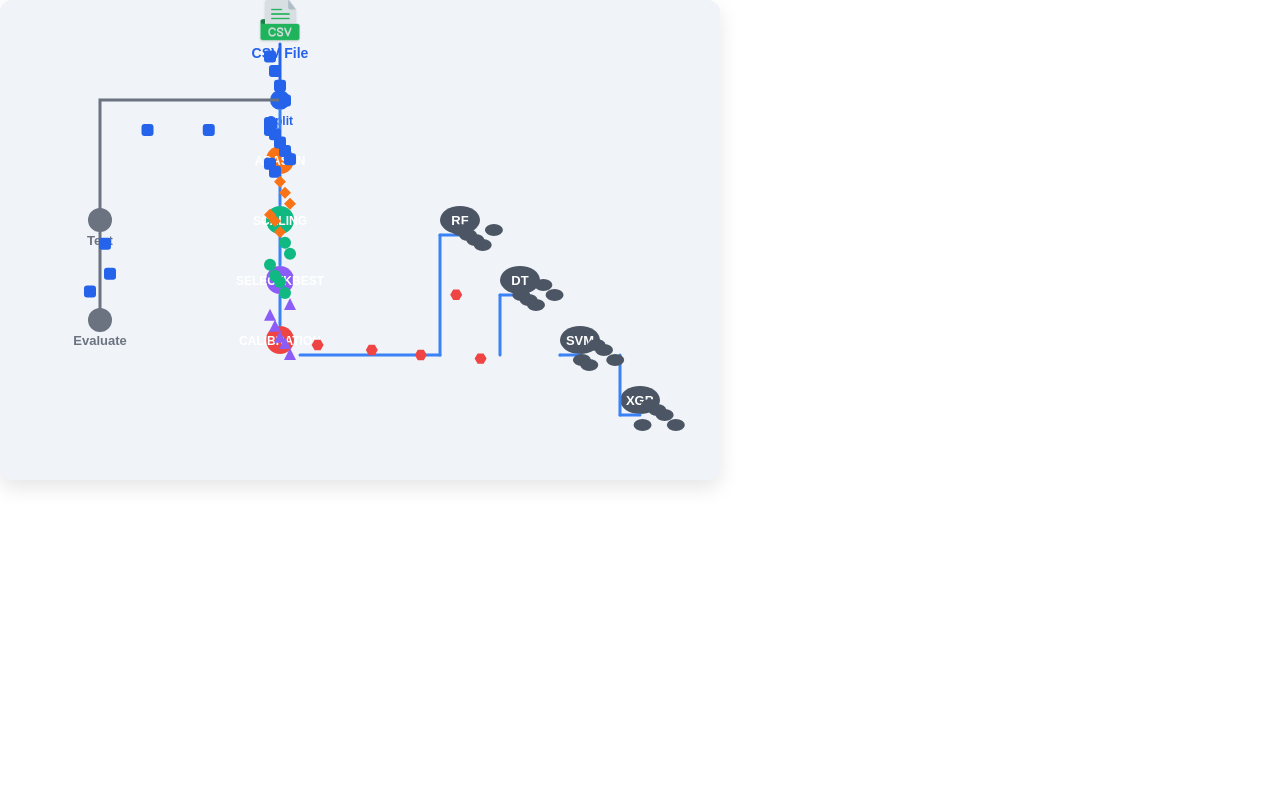
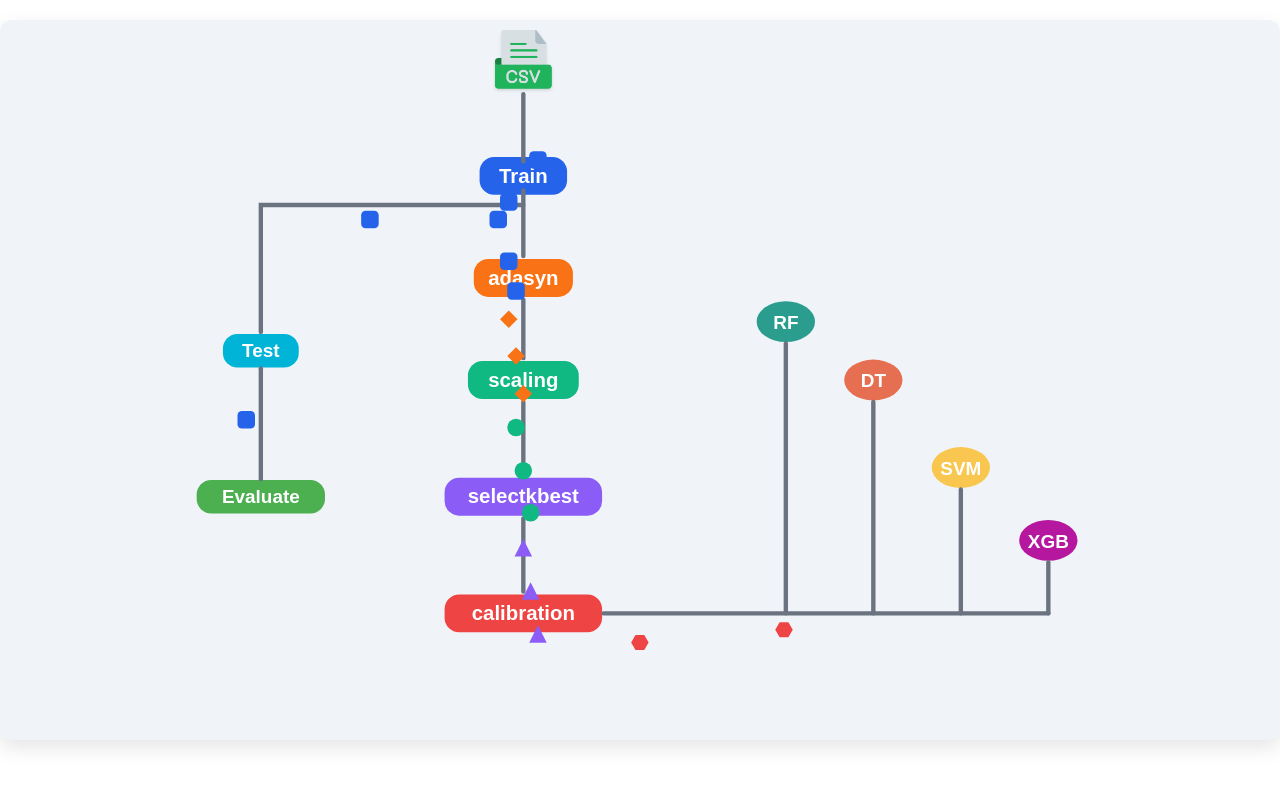
Before and after one commit to Krisha1703/Thyroid-Classification, a Next.js app: page /hybrid/model-training in a window 1280 px wide. Shown: the top 786 px of the page. Built offline with nearby package versions, Linux system fonts and the light colour scheme.

Commit message:
Created simulation for the enitre hybrid modeling process

```diff
--- a/src/app/hybrid/model-training/page.js
+++ b/src/app/hybrid/model-training/page.js
@@ -1,27 +1,35 @@
 "use client";
+import { pipe } from 'framer-motion';
 import React, { useState, useEffect } from 'react';
 
 // Replace this URL with your actual CSV image or keep placeholder
 const csvIconURL = '/csv.png'
 // Constants for animation and pipeline
-const PACKET_COUNT = 60; // Number of packets circulating
-const STREAM_SPEED = 0.008; // Speed of packet progress (0 to 1 per frame)
+const PACKET_COUNT = 30; // Number of packets circulating
+const STREAM_SPEED = 0.01; // Speed of packet progress (0 to 1 per frame)
 const TOTAL_PHASES = 10; // Total animation phases for packets
 
 // Define the pipeline phases for train steps and ML models
 const PHASES_TRAIN_PIPELINE = ['adasyn', 'scaling', 'selectkbest', 'calibration'];
 const PHASES_MODELS = ['rf', 'dt', 'svm', 'xgb'];
 
+
 // Colors for different nodes and packets
 const colors = {
   root: '#2563eb',       // Blue for CSV root and split
-  test: '#6b7280',       // Gray for test data branch
+  pipeline: '#6b7280',   // Bright blue for pipeline lines
+  test: '#00B4D8',       // Gray for test data branch
   adasyn: '#f97316',     // Orange
   scaling: '#10b981',    // Green
   selectkbest: '#8b5cf6',// Purple
   calibration: '#ef4444',// Red
   train: '#3b82f6',      // Bright blue for train pipeline lines
   model: '#4b5563',      // Dark gray for models
+  evaluate: '#4CAF50',  // Yellow for evaluation
+  rf: '#2A9D8F',
+  dt: '#E76F51',
+  svm: '#F9C74F',
+  xgb: '#B5179E',
 };
 
 // Positioning of nodes in vertical layout (top to bottom)
@@ -31,16 +39,16 @@ const nodes = {
   testBranch: { x: 100, y: 220 },
   testEnd: { x: 100, y: 320 },
   trainStages: [
-    { x: 280, y: 160, name: 'adasyn' },
-    { x: 280, y: 220, name: 'scaling' },
-    { x: 280, y: 280, name: 'selectkbest' },
-    { x: 280, y: 340, name: 'calibration' },
+    { x: 280, y: 170, name: 'adasyn' },
+    { x: 280, y: 240, name: 'scaling' },
+    { x: 280, y: 320, name: 'selectkbest' },
+    { x: 280, y: 400, name: 'calibration' },
   ],
   models: [
-    { x: 460, y: 220, name: 'rf' },
-    { x: 520, y: 280, name: 'dt' },
-    { x: 580, y: 340, name: 'svm' },
-    { x: 640, y: 400, name: 'xgb' },
+    { x: 460, y: 200, name: 'rf' },
+    { x: 520, y: 240, name: 'dt' },
+    { x: 580, y: 300, name: 'svm' },
+    { x: 640, y: 350, name: 'xgb' },
   ],
 };
 
@@ -92,7 +100,7 @@ function PacketShape({ phase, x, y }) {
     case 'svm':
     case 'xgb':
       // Ellipse for model nodes
-      return <ellipse cx={x} cy={y} rx={half + 3} ry={half} fill={colors.model} />;
+      return  null;
     default:
       // Default rectangle
       return <rect x={x - half} y={y - half} width={size} height={size} fill={colors.root} rx={3} ry={3} />;
@@ -262,9 +270,7 @@ width={48}
 height={48}
 style={{ filter: 'drop-shadow(0 1px 1px rgba(0,0,0,0.15))' }}
 />
-<text x={x} y={y + 38} textAnchor="middle" fontSize="14" fill={colors.root} fontWeight="bold">
-CSV File
-</text>
+
 </>
 );
 }
@@ -283,74 +289,171 @@ return (
 <svg
 viewBox="0 0 720 480"
 style={{
-width: '720px',
-height: '480px',
+width: '100%',
+height: '90vh',
 background: '#f0f4f8',
 borderRadius: '12px',
 boxShadow: '0 8px 20px rgb(0 0 0 / 0.1)',
+marginBlock: '20px',
+padding: '10px',
+overflow: 'hidden',
 }}
 >
 {/* Root node */}
 {renderNode('root', nodes.root.x, nodes.root.y)}
 
-  {/* Split node */}
-  <circle cx={nodes.split.x} cy={nodes.split.y} r={10} fill={colors.root} />
-  <text
-    x={nodes.split.x}
-    y={nodes.split.y + 25}
-    textAnchor="middle"
-    fontSize="12"
+{/* Split Node - "Train" */}
+{(() => {
+  const name = "Train";
+  const fontSize = 14;
+  const paddingX = 10;
+  const paddingY = 6;
+  const textWidth = name.length * 8;
+  const width = textWidth + paddingX * 2;
+  const height = fontSize + paddingY * 2;
+  const { x, y } = nodes.split;
+
+  return (
+    <g>
+      <rect
+        x={x - width / 2}
+        y={y - height / 2}
+        width={width}
+        height={height}
+        rx={10}
+        ry={10}
         fill={colors.root}
-    fontWeight="600"
-  >
-    Split
-  </text>
-
-  {/* Test branch nodes */}
-  <circle cx={nodes.testBranch.x} cy={nodes.testBranch.y} r={12} fill={colors.test} />
-  <text
-    x={nodes.testBranch.x}
-    y={nodes.testBranch.y + 25}
-    textAnchor="middle"
-    fontSize="13"
-    fill={colors.test}
-    fontWeight="600"
-  >
-    Test
-  </text>
-  <circle cx={nodes.testEnd.x} cy={nodes.testEnd.y} r={12} fill={colors.test} />
-  <text
-    x={nodes.testEnd.x}
-    y={nodes.testEnd.y + 25}
-    textAnchor="middle"
-    fontSize="13"
-    fill={colors.test}
-    fontWeight="600"
-  >
-    Evaluate
-  </text>
-
-  {/* Train pipeline stages */}
-  {nodes.trainStages.map(({ x, y, name }) => (
-    <g key={name}>
-      <circle cx={x} cy={y} r={14} fill={colors[name]} />
+      />
       <text
         x={x}
-        y={y + 5}
+        y={y + fontSize / 3}
         textAnchor="middle"
-        fontSize="12"
+        fontSize={fontSize}
+        fill="white"
+        fontWeight="bold"
+        style={{ userSelect: 'none' }}
+      >
+        {name}
+      </text>
+    </g>
+  );
+})()}
+
+{/* Test Branch Node - "Test" */}
+{(() => {
+  const name = "Test";
+  const fontSize = 13;
+  const paddingX = 10;
+  const paddingY = 5;
+  const textWidth = name.length * 8;
+  const width = textWidth + paddingX * 2;
+  const height = fontSize + paddingY * 2;
+  const { x, y } = nodes.testBranch;
+
+  return (
+    <g>
+      <rect
+        x={x - width / 2}
+        y={y - height / 2}
+        width={width}
+        height={height}
+        rx={10}
+        ry={10}
+        fill={colors.test}
+      />
+      <text
+        x={x}
+        y={y + fontSize / 3}
+        textAnchor="middle"
+        fontSize={fontSize}
+        fill="white"
+        fontWeight="bold"
+        style={{ userSelect: 'none' }}
+      >
+        {name}
+      </text>
+    </g>
+  );
+})()}
+
+{/* Test End Node - "Evaluate" */}
+{(() => {
+  const name = "Evaluate";
+  const fontSize = 13;
+  const paddingX = 12;
+  const paddingY = 5;
+  const textWidth = name.length * 8;
+  const width = textWidth + paddingX * 2;
+  const height = fontSize + paddingY * 2;
+  const { x, y } = nodes.testEnd;
+
+  return (
+    <g>
+      <rect
+        x={x - width / 2}
+        y={y - height / 2}
+        width={width}
+        height={height}
+        rx={10}
+        ry={10}
+        fill={colors.evaluate}
+      />
+      <text
+        x={x}
+        y={y + fontSize / 3}
+        textAnchor="middle"
+        fontSize={fontSize}
+        fill="white"
+        fontWeight="bold"
+        style={{ userSelect: 'none' }}
+      >
+        {name}
+      </text>
+    </g>
+  );
+})()}
+
+
+  {nodes.trainStages.map(({ x, y, name }) => {
+  const paddingX = 10;
+  const paddingY = 6;
+  const fontSize = 14;
+  const textWidth = name.length * 8; // Approximate width per character
+  const rectWidth = textWidth + paddingX * 2;
+  const rectHeight = fontSize + paddingY * 2;
+
+  return (
+    <g key={name}>
+      {/* Rounded rectangle */}
+      <rect
+        x={x - rectWidth / 2}
+        y={y - rectHeight / 2}
+        width={rectWidth}
+        height={rectHeight}
+        rx={10}
+        ry={10}
+        fill={colors[name]}
+      />
+      {/* Centered text */}
+      <text
+        x={x}
+        y={y + fontSize / 3} // Vertically center text
+        textAnchor="middle"
+        fontSize={fontSize}
         fill="white"
         style={{ userSelect: 'none', fontWeight: 'bold' }}
       >
-        {name.toUpperCase()}
+        {name}
       </text>
     </g>
-  ))}
+  );
+})}
+
 
   {/* Model nodes */}
 {nodes.models.map(({ x, y, name }) => (
   <g key={name}>
-      <ellipse cx={x} cy={y} rx={20} ry={14} fill={colors.model} />
+    <ellipse cx={x} cy={y} rx={20} ry={14} fill={colors[name]} />
     <text
       x={x}
       y={y + 5}
@@ -365,6 +468,7 @@ boxShadow: '0 8px 20px rgb(0 0 0 / 0.1)',
   </g>
 ))}
 
+
   {/* Connections: vertical lines */}
   {/* Root to split */}
   <line
@@ -372,7 +476,7 @@ boxShadow: '0 8px 20px rgb(0 0 0 / 0.1)',
     y1={nodes.root.y + 24}
     x2={nodes.split.x}
     y2={nodes.split.y - 10}
-    stroke={colors.root}
+    stroke={colors.pipeline}
     strokeWidth={3}
     strokeLinecap="round"
   />
@@ -383,7 +487,7 @@ boxShadow: '0 8px 20px rgb(0 0 0 / 0.1)',
     y1={nodes.split.y + 10}
     x2={nodes.trainStages[0].x}
     y2={nodes.trainStages[0].y - 15}
-    stroke={colors.train}
+    stroke={colors.pipeline}
     strokeWidth={3}
     strokeLinecap="round"
   />
@@ -398,7 +502,7 @@ boxShadow: '0 8px 20px rgb(0 0 0 / 0.1)',
         y1={node.y + 15}
         x2={nodes.trainStages[i + 1].x}
         y2={nodes.trainStages[i + 1].y - 15}
-        stroke={colors.train}
+        stroke={colors.pipeline}
         strokeWidth={3}
         strokeLinecap="round"
       />
@@ -407,12 +511,17 @@ boxShadow: '0 8px 20px rgb(0 0 0 / 0.1)',
 
   {/* Split to test branch (left and down) */}
   <polyline
-    points={`${nodes.split.x},${nodes.split.y} ${nodes.testBranch.x},${nodes.split.y} ${nodes.testBranch.x},${nodes.testBranch.y}`}
+    points={`
+      ${nodes.split.x},${nodes.split.y + 20}
+      ${nodes.testBranch.x},${nodes.split.y + 20}
+      ${nodes.testBranch.x},${nodes.testBranch.y - 13}
+    `}
     fill="none"
-    stroke={colors.test}
+    stroke={colors.pipeline}
     strokeWidth={3}
     strokeLinecap="round"
   />
+
 
   {/* Test vertical line */}
   <line
@@ -420,48 +529,39 @@ boxShadow: '0 8px 20px rgb(0 0 0 / 0.1)',
     y1={nodes.testBranch.y + 12}
     x2={nodes.testEnd.x}
     y2={nodes.testEnd.y - 12}
-    stroke={colors.test}
+    stroke={colors.pipeline}
     strokeWidth={3}
     strokeLinecap="round"
   />
 
-  {/* Calibration to models horizontal and vertical lines */}
-  {/* Horizontal line from calibration to model start */}
+  {/* Calibration to models horizontal backbone line */}
+
 <line
-    x1={nodes.trainStages[3].x + 20}
-    y1={nodes.trainStages[3].y + 15}
-    x2={nodes.models[0].x - 20}
-    y2={nodes.trainStages[3].y + 15}
-    stroke={colors.train}
+  x1={nodes.trainStages[3].x + 55} // Start just outside the right edge of calib node
+  y1={nodes.trainStages[3].y + 0} // Below the node
+  x2={Math.max(...nodes.models.map(m => m.x)) + 0}
+  y2={nodes.trainStages[3].y + 0}
+  stroke={colors.pipeline}
   strokeWidth={3}
   strokeLinecap="round"
 />
-  {/* Vertical lines down to each model */}
+
 {nodes.models.map(({ x, y }) => (
   <line
-      key={x}
-      x1={x - 20}
-      y1={nodes.trainStages[3].y + 15}
-      x2={x - 20}
-      y2={y + 15}
-      stroke={colors.train}
+    key={`v-${x}`}
+    x1={x + 0}
+    y1={nodes.trainStages[3].y + 0}
+    x2={x + 0}
+    y2={y + 15} // Just above the model node
+    stroke={colors.pipeline}
     strokeWidth={3}
     strokeLinecap="round"
 />
 ))}
-  {/* Horizontal connections to model nodes */}
-  {nodes.models.map(({ x, y }) => (
-    <line
-      key={x + 'h'}
-      x1={x - 20}
-      y1={y + 15}
-      x2={x}
-      y2={y + 15}
-      stroke={colors.train}
-      strokeWidth={3}
-      strokeLinecap="round"
-    />
-  ))}
+
+
+
+
 
   {/* Render all packets */}
   {packets.map(({ id, phase, progress }) => (
```
Also changed, not shown: src/components/phase-panel.js (added, +42 -0 lines). Lines whose indentation alone changed are shown as unchanged.
